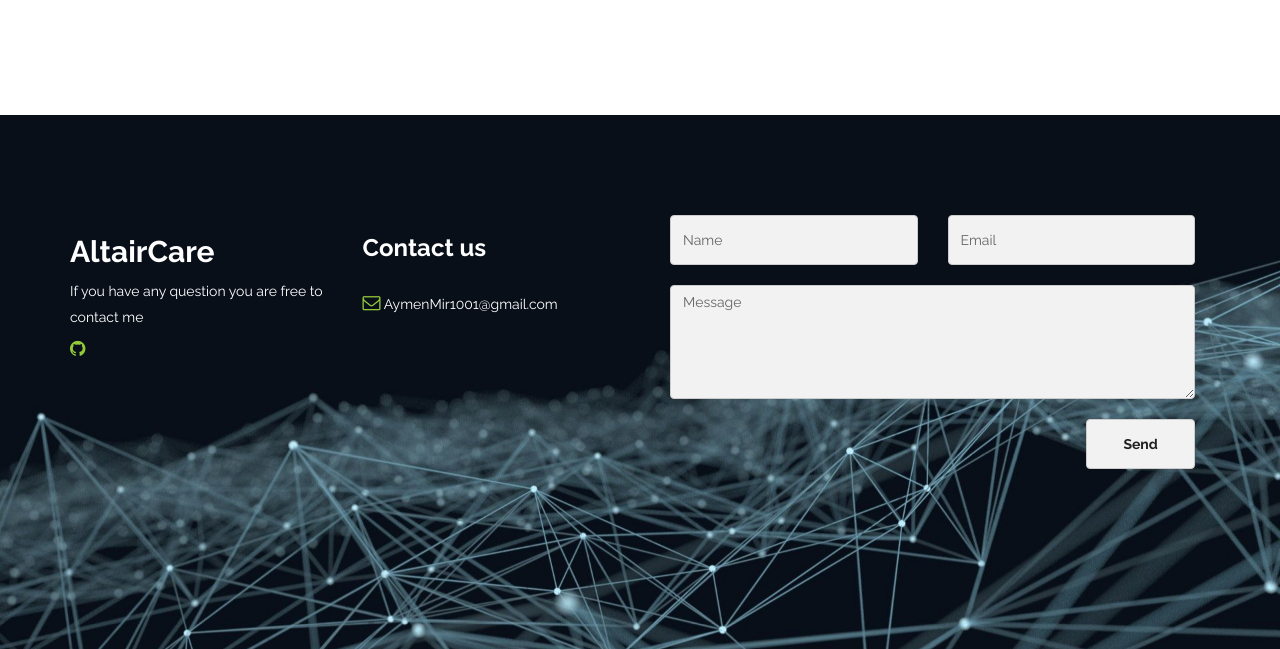
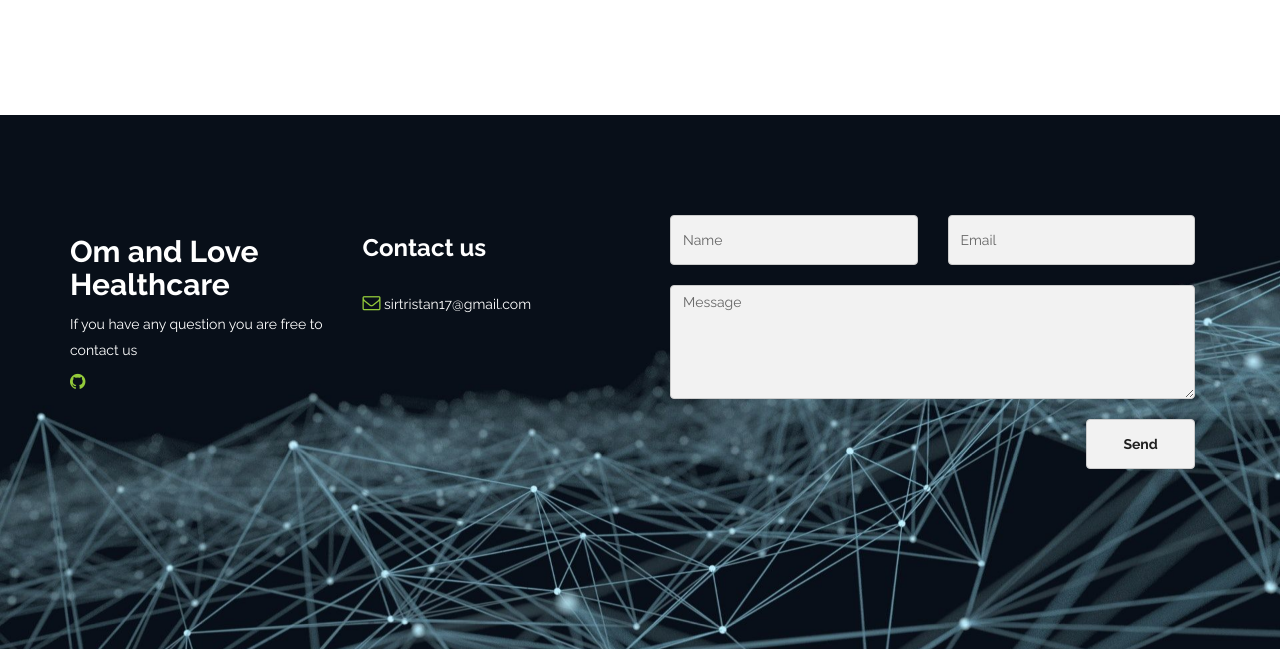
Before and after one commit to LoveSharma03/healthcare-model, a Flask app: page / in a window 1280 px wide. Shown: the part 2155-2804 px from the top of the page. Run offline with Flask 2, Linux system fonts and the light colour scheme; some libraries are stand-ins or nearby versions.

Commit message:
Update base.html

```diff
--- a/website/templates/base.html
+++ b/website/templates/base.html
@@ -283,15 +283,15 @@ http://www.tooplate.com/view/2081-solution
 		<div class="container">
 			<div class="row">
 				<div class="col-md-3 col-sm-4 wow fadeInLeft" data-wow-delay="0.6s">
-					<h2><strong>AltairCare</strong></h2>
-					<p>If you have any question you are free to contact me</p>
+					<h2><strong>Om and Love Healthcare</strong></h2>
+					<p>If you have any question you are free to contact us</p>
 					<a href="https://github.com/kaymen99" class="fa fa-github"></a>
 
 				</div>
 				<div class="col-md-3 col-sm-4 wow fadeIn" data-wow-delay="0.9s">
 					<address>
 						<h3>Contact us</h3>
-						<p><i class="fa fa-envelope-o too-icon"></i> AymenMir1001@gmail.com</p>
+						<p><i class="fa fa-envelope-o too-icon"></i> sirtristan17@gmail.com</p>
 					</address>
 				</div>
 				<form action="{{ url_for('messages.msg') }}" method="POST" class="col-md-6 col-sm-4" id="contact-form"
```
